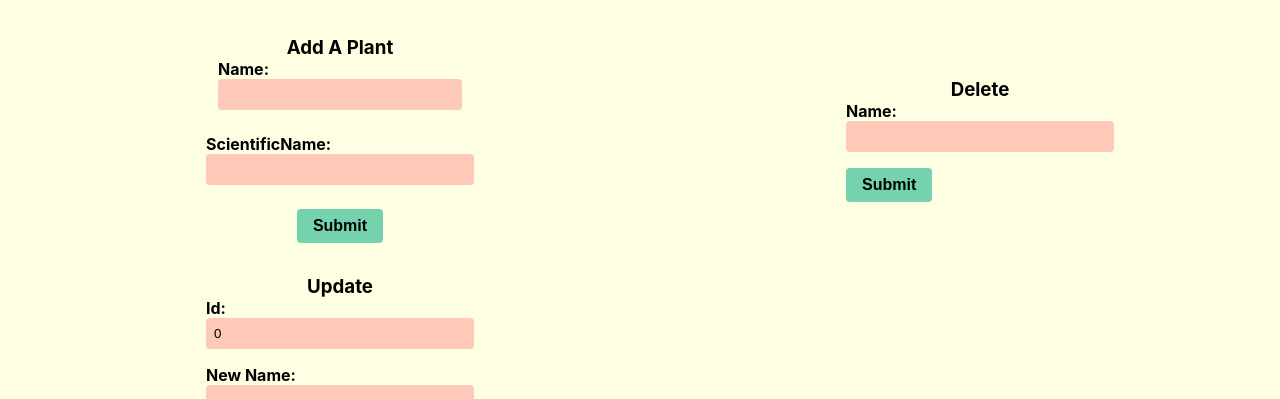
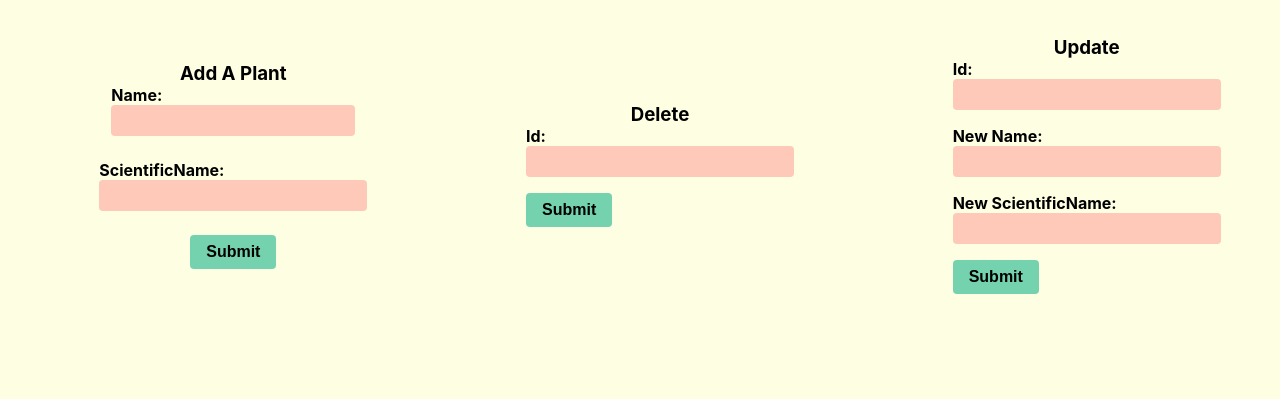
Before and after one commit to micksumm/xanh-client, a React (Create React App) app: page / in a window 1280 px wide. Shown: the top 399 px of the page. Built offline with nearby package versions, Linux system fonts and the light colour scheme; no server answers.

Commit message:
Add delete plant

```diff
--- a/src/App.css
+++ b/src/App.css
@@ -44,7 +44,7 @@
 
 .container {
   display: grid;
-  grid-template-columns: repeat(2, 1fr);
+  grid-template-columns: repeat(3, 1fr);
   gap: 0px; /* Decrease the gap between columns */
   justify-content: center;
   margin: 20px; /* Adjust the margin as desired */
--- a/src/DeletePlantComponent.tsx
+++ b/src/DeletePlantComponent.tsx
@@ -2,14 +2,13 @@ import React, {useState, FormEvent} from 'react';
 import axios from 'axios';
 
 function DeletePlantComponent() {
-    const [plantData, setPlantData] = useState({
-        name: '',
-        scientificName: ''
+    const [request, setRequest] = useState({
+        id: ''
     });
 
     const handleChange = (event:  React.ChangeEvent<HTMLInputElement>) => {
-        setPlantData({
-            ...plantData,
+      setRequest({
+        ...request,
             [event.target.name]: event.target.value
         });
     }
@@ -17,7 +16,7 @@ function DeletePlantComponent() {
     const handleSubmit = (event: FormEvent<HTMLFormElement>) => {
         event.preventDefault();
 
-        axios.delete(`/plant/delete?name=${plantData.name}`)
+        axios.delete(`/plant/delete?id=${request.id}`)
           .then((response) => {
             // Handle the response
             console.log(response.data);
@@ -33,11 +32,11 @@ function DeletePlantComponent() {
             <h3>Delete</h3>
             <form onSubmit={handleSubmit}>
             <label>
-                Name:
+                Id:
                 <input
-                type="text"
-                name="name"
-                value={plantData.name}
+                type="number"
+                name="id"
+                value={request.id}
                 onChange={handleChange}
                 />
             </label>
--- a/src/EditPlantComponent.css
+++ b/src/EditPlantComponent.css
@@ -1,4 +1,3 @@
-/* CreatePlantComponent.css and EditPlantComponent.css */
 .form-container {
     display: flex;
     flex-direction: column;
--- a/src/EditPlantComponent.tsx
+++ b/src/EditPlantComponent.tsx
@@ -3,22 +3,22 @@ import axios from 'axios';
 
 function EditPlantComponent() {
     const [plantData, setPlantData] = useState<UpdatedPlantRequest>({
-        id: 0,
+        id: null,
         updatedPlant: {
-          id: 0,
+          id: null,
           name: '',
           scientificName: ''
         }
     });
 
     interface Plant {
-      id: number;
+      id: number | null;
       name: string;
       scientificName: string;
     }
 
     interface UpdatedPlantRequest {
-      id: number;
+      id: number | null;
       updatedPlant: Plant;
     }
 
@@ -76,7 +76,7 @@ function EditPlantComponent() {
               <input
                 type="number"
                 name="id"
-                value={plantData.id}
+                value={plantData.id === null ? '' : plantData.id}
                 onChange={handlePlantName}
               />
             </label>
```
